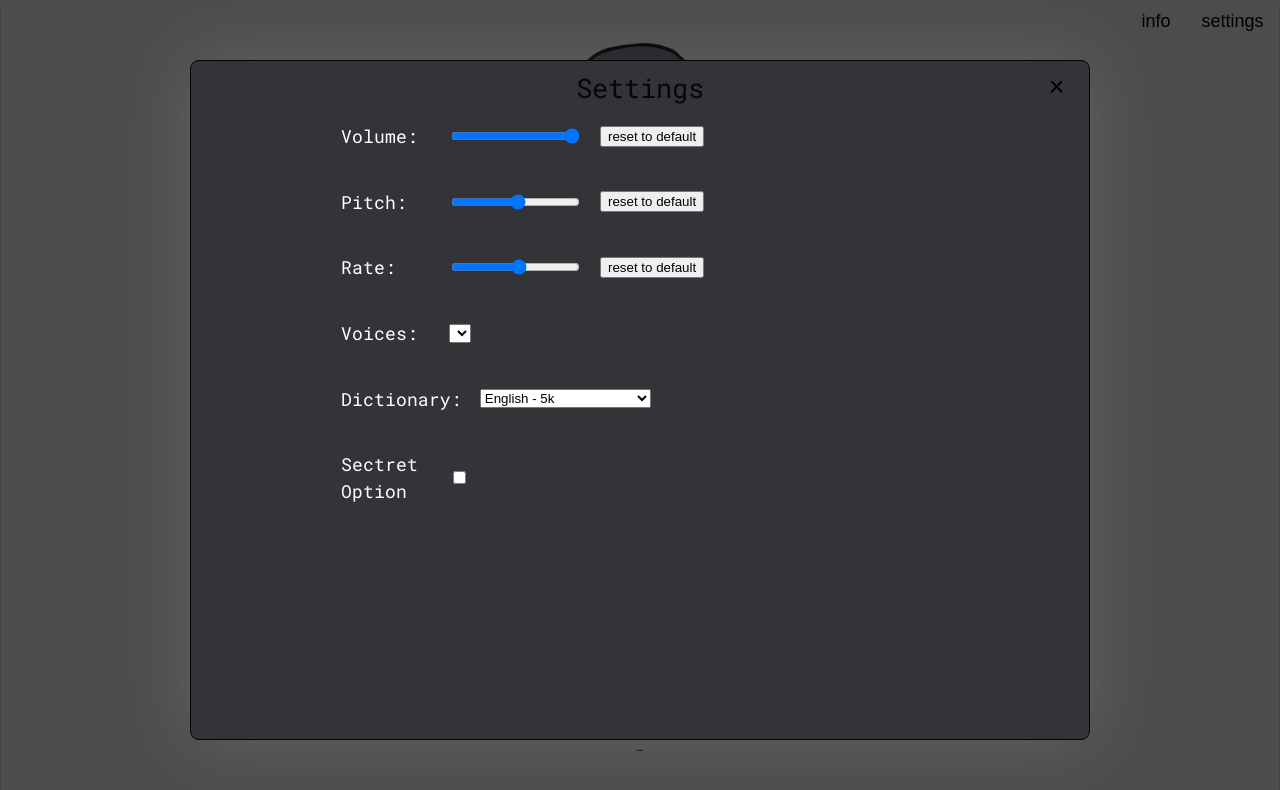
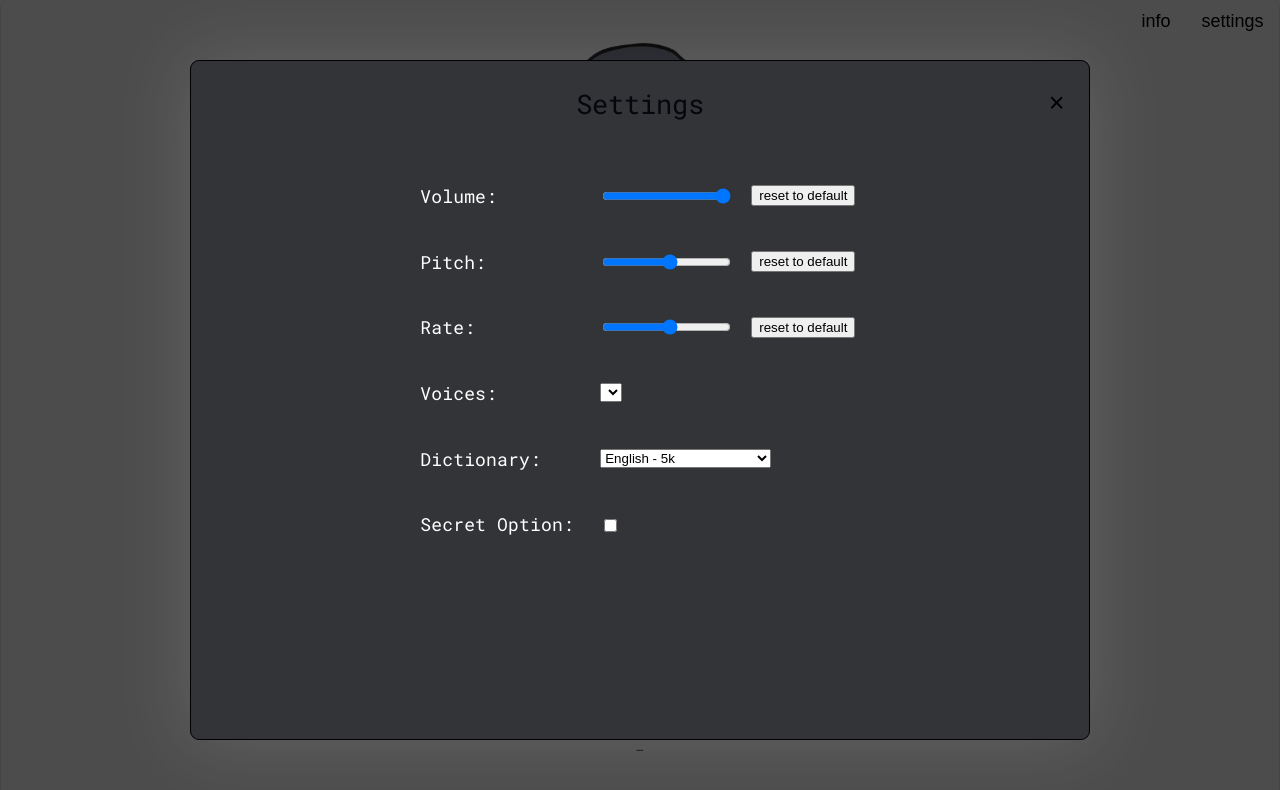
Before and after one commit to AlexanderZintchenko/spelling-bee, a React (Vite) app: page / in a window 1280 px wide. Both pictures are taken after a click on the button "settings". Shown: the top 790 px of the page. Built offline with nearby package versions, Linux system fonts and the light colour scheme.

Commit message:
Minor UI cleanup

```diff
--- a/src/App.css
+++ b/src/App.css
@@ -63,6 +63,10 @@
     0rem 0rem 4rem rgba(255, 255, 255, 0.13);
 }
 
+.settings-container {
+  padding-top: 1.5rem;
+}
+
 .settings-header {
   display: grid;
   align-items: center;
@@ -72,6 +76,7 @@
 .settings-header h2 {
   font-size: 1.5rem;
   grid-column: 2;
+  padding: 1.5rem;
 }
 
 .settings-header button {
@@ -81,7 +86,7 @@
 
 .settings-option {
   display: flex;
-  width: 70%;
+  width: 52%;
   justify-content: flex-start;
   align-items: center;
   gap: 1rem;
@@ -90,9 +95,17 @@
 }
 
 .settings-option label {
-  width: 7rem;
-  flex: 0 0 5rem;
+  width: 10rem;
+  flex: 0 0 9rem;
   text-align: left;
+}
+
+#voices, #dictionaries {
+  max-width: 40%;
+}
+
+#option1 {
+  margin-top: 0.35em;
 }
 
 .header-button {
--- a/src/App.tsx
+++ b/src/App.tsx
@@ -224,7 +224,7 @@ function App() {
                 ×
               </button>
             </div>
-            <div className="flex column">
+            <div className="flex column settings-container">
               <div className="settings-option slider-option">
                 <label htmlFor="volume">Volume: </label>
                 <input
@@ -338,7 +338,7 @@ function App() {
                 </select>
               </div>
               <div className="settings-option">
-                <label htmlFor="option1">Sectret Option</label>
+                <label htmlFor="option1">Secret Option:</label>
                 <input id="option1" type="checkbox" />
               </div>
             </div>
```
